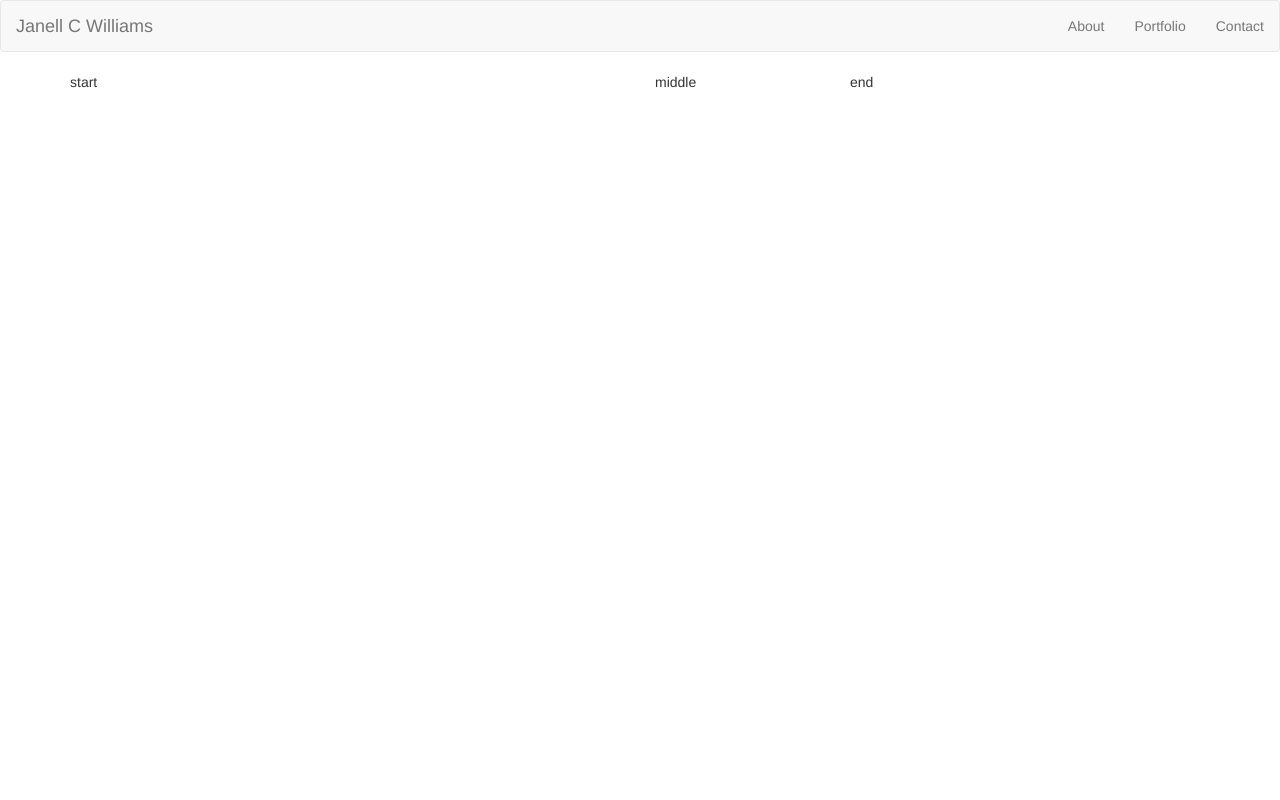
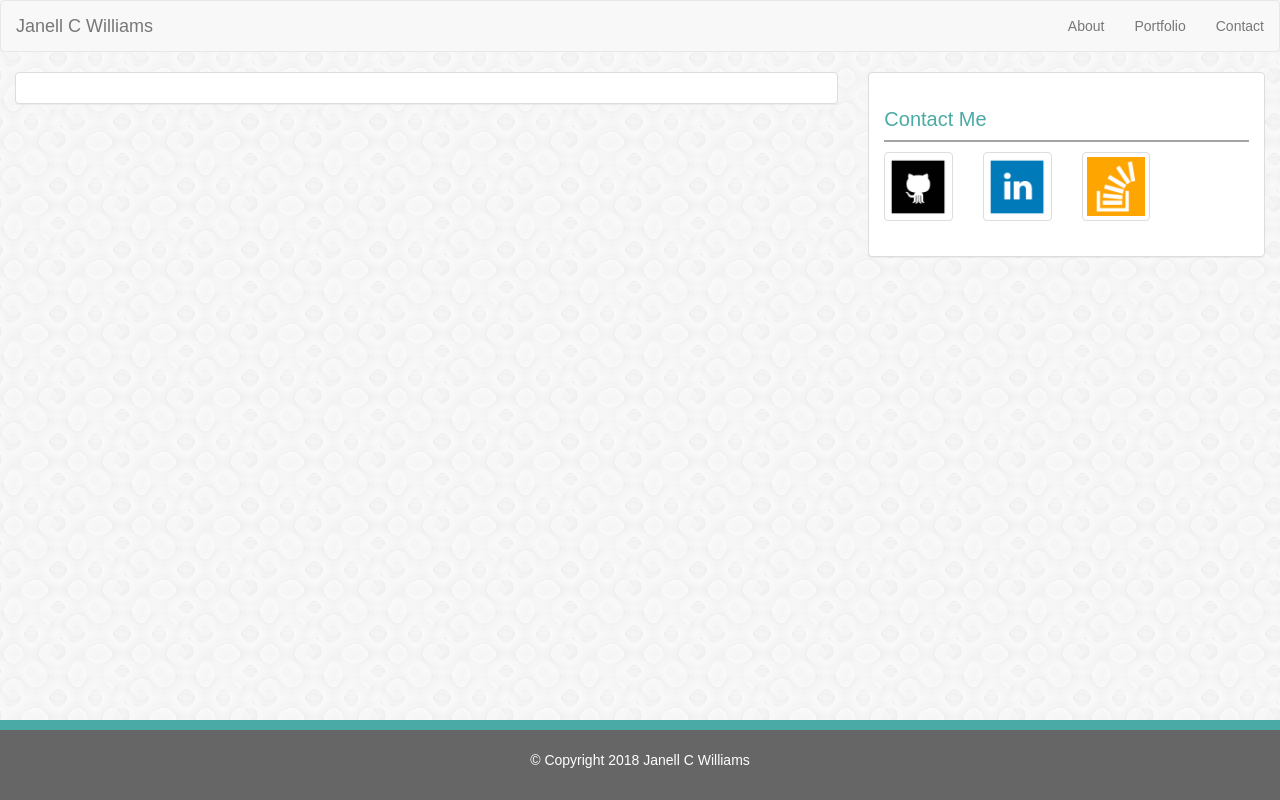
Before and after one commit to jcw124/Bootstrap-Portfolio, a plain HTML site: page contact.html in a window 1280 px wide. Drawn offline with nearby package versions, Linux system fonts and the light colour scheme.

Commit message:
more bootstrap updates

```diff
--- /dev/null
+++ b/assests/css/style.css
@@ -0,0 +1,207 @@
+
+/* * {
+    box-sizing: border-box;
+} */
+body {
+    background: url("../images/confectionary.png");
+    background-repeat: repeat;
+    /* min-width: 960px; */
+    font-family: Arial, Helvetica, sans-serif;
+}
+header {
+    height: 67px;
+    background-color: #fff;
+    border-bottom: 2px solid #ccc;
+}
+footer{
+    position: fixed;
+    left: 0;
+    bottom: 0;
+    width: 100%;
+    height: 10%;
+    background-color:#666666;
+    color: white;
+    text-align: center;
+    border-top-width: 10px;
+    border-top-style: solid;
+    border-top-color: #4aaaa5;
+    padding-top: 15pt;
+}
+h1{
+    color:#4aaaa5;
+    font-size: 25px;
+    border-bottom: 2px solid#a5a5a5;
+    padding-bottom: 10px;
+}
+   h2{
+       text-align: left;
+       color: #4aaaa5;
+       font-size: 20px;
+       border-bottom: 2px solid #a5a5a5;
+    padding-bottom: 10px;
+   }
+/* content{
+    width: 960px;
+    margin: 0 auto;
+} */
+.name{
+    background-color: #4aaaa5;
+    padding: 20px;
+    float: left;
+    color: white;
+    font-size: 25px;
+}
+ /* #profilepic{
+    height: 250px;
+    width: 250px;
+    float: left;
+    padding: 15px;
+} */
+/* .main{
+    background-color: #ffffff;
+    width: 650px;
+    float: left;
+    padding: 20px;
+    border-color:#dddddd;
+    border-style: solid;
+    border-width: 1pt;
+    margin-top:20px;
+    overflow: auto;
+    } */
+/* .content{
+    width: 960px;
+    margin: 0px auto;
+    color:  #777777;
+    font-family: Arial, Helvetica, sans-serif;
+    } */
+
+/* p{
+    overflow: auto;
+    } */
+/* .images img{
+    margin-top:30px;
+    width: 60px;
+    border: none;
+    } */
+/* nav{
+    padding-top: 23px;
+    float: right;
+    } */
+/* ul, li {
+    color: #a5a5a5;
+    display: inline;
+    font-weight: 100;
+    } */
+/* aside{
+    width: 270px;
+    background-color: white;
+    float: right;
+    overflow: auto;
+    display: block;
+    margin-top: 25px;
+    padding: 20px;
+    } */
+/* #aboutme{
+} */
+/* #images img{
+    margin-top:30px;
+    width: 60px;
+    border: none;
+    } */
+/* form{
+        width: 500px;
+        overflow: auto;
+        position: relative;
+    } */
+/* input[type=submit] {
+        background-color:  #4aaaa5;
+        border: none;
+        color: white;
+        padding: 16px 32px;
+        text-decoration: none;
+        margin: 4px 2px;
+        cursor: pointer;
+    } */
+/* input[type=text] {
+        width: 100%;
+        padding: 12px 20px;
+        margin: 8px 0 20px;
+        box-sizing: border-box;
+        display: inline-block;
+    } */
+    /* p{
+        padding: 20px;
+    } */
+/* input[type=submit] {
+    background-color:  #4aaaa5;
+    border: none;
+    color: white;
+    padding: 16px 32px;
+    text-decoration: none;
+    margin: 4px 2px;
+    cursor: pointer;
+} */
+/* #message {
+    min-height: 150px;
+} */
+/* #hangman {
+    background-image:url("../images/abstract-q-c-250-250-1.jpg");
+    float: left;
+    padding-top:150px;
+        text-align: center;
+        width: 48%;
+        height: 220px;
+        margin-top: 30px;
+        background-position: center;
+        background-size: cover;
+    } */
+/* #rpg {
+    background-image:url("../images/abstract-q-c-250-250-1.jpg");
+    float:right;
+    padding-top:150px;
+    text-align: center;
+    width: 48%;
+    height: 220px;
+    margin-top: 30px;
+    background-position: center;
+    background-size: cover;
+    } */
+/* #trivia {
+    background-image:url("../images/abstract-q-c-250-250-1.jpg");
+    float: left;
+    padding-top:150px;
+    text-align: center;
+    width: 48%;
+    height: 220px;
+    margin-top: 30px;
+    background-position: center;
+    background-size: cover;
+    } */
+/* #rutgers {
+        background-image:url("../images/abstract-q-c-250-250-1.jpg");
+        float: right;
+        padding-top:150px;
+        text-align: center;
+        width: 48%;
+        height: 220px;
+        margin-top: 30px;
+        background-position: center;
+        background-size: cover;
+    } */
+/* #rps{
+    background-image:url("../images/abstract-q-c-250-250-1.jpg");
+    float: left;
+    padding-top:150px;
+    text-align: center;
+    width: 48%;
+    height: 220px;
+    margin-top: 30px;
+    background-position: center;
+    background-size: cover;
+    } */
+h4 {
+    font-size: 20px;
+     color: #fff;
+     background-color: #4aaaa5;
+    padding: 20px 0;
+}   */
--- a/contact.html
+++ b/contact.html
@@ -1,45 +1,90 @@
 <html>
+
 <head>
-                <title>Janell Carla Williams Contacts</title>
+  <title>Janell Carla Williams</title>
   <!-- Latest compiled and minified CSS -->
-                  <link rel="stylesheet" href="https://maxcdn.bootstrapcdn.com/bootstrap/3.3.7/css/bootstrap.min.css" integrity="sha384-BVYiiSIFeK1dGmJRAkycuHAHRg32OmUcww7on3RYdg4Va+PmSTsz/K68vbdEjh4u" crossorigin="anonymous">
+  <link rel="stylesheet" href="https://maxcdn.bootstrapcdn.com/bootstrap/3.3.7/css/bootstrap.min.css" integrity="sha384-BVYiiSIFeK1dGmJRAkycuHAHRg32OmUcww7on3RYdg4Va+PmSTsz/K68vbdEjh4u"
+    crossorigin="anonymous">
+  <link rel="stylesheet" type="text/css" href="assests/css/style.css">
   <meta name="viewport" content="width=device-width, initial-scale=1">
 </head>
+
 <body>
   <nav class="navbar navbar-default">
     <div class="container-fluid">
       <!-- Brand and toggle get grouped for better mobile display -->
+      <!-- <header> -->
         <div class="navbar-header">
-                    <button type="button" class="navbar-toggle collapsed" data-toggle="collapse" data-target="#bs-example-navbar-collapse-1" aria-expanded="false">
+          <button type="button" class="navbar-toggle collapsed" data-toggle="collapse" data-target="#bs-example-navbar-collapse-1"
+            aria-expanded="false">
             <span class="sr-only">Toggle navigation</span>
             <span class="icon-bar"></span>
             <span class="icon-bar"></span>
             <span class="icon-bar"></span>
           </button>
-                    <a class="navbar-brand" href="#">Janell C Williams</a>
+          <a class="navbar-brand" href="#" class="name">Janell C Williams</a>
         </div>
         <ul class="nav navbar-nav navbar-right">
-                          <li><a href="index.html">About</a></li>
-                          <li><a href="portfolio.html">Portfolio</a></li>
-                          <li><a href="contact.html">Contact</a></li>
+          <li>
+            <a href="index.html">About</a>
+          </li>
+          <li>
+            <a href="portfolio.html">Portfolio</a>
+          </li>
+          <li>
+            <a href="contact.html">Contact</a>
+          </li>
         </ul>
-                </div><!-- /.container-fluid -->
+        <!-- </header> -->
+    </div>
   </nav>
-            <div class="container">
+
+
+
+            <div class="container-fluid">
                 <div class="row">
-                    <div class="col-sm-6">
-                    start
+                  <div class="col-sm-8">
+                    <div class="panel panel-default">
+                      <div class="panel-body">
+
                     </div>
-                    <div class="col-sm-2">
-                        middle
                   </div>
-                    <div class="col-sm-4">
-                        end
+                  </div>
+              <div class="col-sm-4 ">
+                <div class="panel panel-default">
+                  <div class="panel-body">
+                      <h2>Contact Me</h2>
+                    <div class="row ">
+                      <div class="col-xs-3 ">
+                        <a href="https://github.com/jcw124 ">
+                          <img class="thumbnail " style="width: 100% " src="assests/images/if_github_square_black_107109.png
+                                " class="img-fluid img-thumbnail " alt="Gitlab ">
+                      </div>
+                      <div class="col-xs-3">
+                        <a href="https://www.linkedin.com/in/Janell-Carla-Williams/ ">
+                          <img class="thumbnail " style="width: 100% " src="assests/images/if_linkedin_square_color_107091.png
+                                " class="img-fluid img-thumbnail " alt="LinkedIn ">
+                      </div>
+                      <div class="col-xs-3">
+                        <a href="https://stackoverflow.com/users/9314334/jcw124 ">
+                          <img class="thumbnail " style="width: 100% " src="assests/images/if_stackoverflow_273179.png " class="img-fluid
+                                img-thumbnail " alt="Stack Overflow ">
+                      </div>
+                    </div>
+                  </div>
+                </div>
+              </div>
               </div>
               </div>
               </div>
 
 
 
+
+
+            <footer>
+              © Copyright 2018 Janell C Williams
+            </footer>
+
             </body>
 </html>
--- a/index.html
+++ b/index.html
@@ -5,6 +5,7 @@
   <!-- Latest compiled and minified CSS -->
   <link rel="stylesheet" href="https://maxcdn.bootstrapcdn.com/bootstrap/3.3.7/css/bootstrap.min.css" integrity="sha384-BVYiiSIFeK1dGmJRAkycuHAHRg32OmUcww7on3RYdg4Va+PmSTsz/K68vbdEjh4u"
     crossorigin="anonymous">
+  <link rel="stylesheet" type="text/css" href="assests/css/style.css">
   <meta name="viewport" content="width=device-width, initial-scale=1">
 </head>
 
@@ -12,6 +13,7 @@
   <nav class="navbar navbar-default">
     <div class="container-fluid">
       <!-- Brand and toggle get grouped for better mobile display -->
+      <!-- <header> -->
         <div class="navbar-header">
           <button type="button" class="navbar-toggle collapsed" data-toggle="collapse" data-target="#bs-example-navbar-collapse-1"
             aria-expanded="false">
@@ -20,7 +22,7 @@
             <span class="icon-bar"></span>
             <span class="icon-bar"></span>
           </button>
-        <a class="navbar-brand" href="#">Janell C Williams</a>
+          <a class="navbar-brand" href="#" class="name">Janell C Williams</a>
         </div>
         <ul class="nav navbar-nav navbar-right">
           <li>
@@ -33,56 +35,66 @@
             <a href="contact.html">Contact</a>
           </li>
         </ul>
+        <!-- </header> -->
     </div>
-    <!-- /.container-fluid -->
   </nav>
+
 
   <div class="container-fluid">
     <div class="row">
-      <div class="col-sm-8">
+      <div class="col-sm-6">
+        <div class="panel panel-default">
+          <div class="panel-body">
               <h2>About Me</h2>
+            <div class="row">
+              <div class="col-xs-6 col-md-3">
+
+                <a href="#" class="thumbnail">
+                  <img src="assests/images/janell.jpg " alt="Janell C Williams">
+                </a>
               </div>
-      <div class="col-sm-4">
-        <h2>Contact Me</h2>
-      </div>
-    </div>
-    <div class="row">
-      <div class="col-sm-8">
-        <div class="row">
-          <div class="col-sm-3">
-            <div class="media>
-
-                <div class=" media-left ">
-              <img id="profilepic " src="assests/images/janell.jpg " alt="Janell C Williams " style="width: 50% " >
-          </div>
-          </div>
-          <div class="col-sm-5 ">
-          <!-- <div class="col-sm-4 "> -->
               <p>My name is Janell Carla Williams. I am currently working as a Software Engineer in the Quality Assurance area.</p>
               <p>I enjoy a challenge and bring a positive energy and attiutude to everything I do.</p>
             </div>
           </div>
         </div>
-
+      </div>
+    <div class="col-sm-6">
+    </div>
   <div class="col-sm-4 ">
+    <div class="panel panel-default">
+      <div class="panel-body">
+          <h2>Contact Me</h2>
         <div class="row ">
-              <div class="col-xs-2 ">
+          <div class="col-xs-3 ">
             <a href="https://github.com/jcw124 ">
-                    <img src="assests/images/if_github_square_black_107109.png " class="img-fluid img-thumbnail " alt="Gitlab ">
+              <img class="thumbnail " style="width: 100% " src="assests/images/if_github_square_black_107109.png
+                    " class="img-fluid img-thumbnail " alt="Gitlab ">
           </div>
-             <div class="col-xs-2 ">
+          <div class="col-xs-3">
             <a href="https://www.linkedin.com/in/Janell-Carla-Williams/ ">
-                      <img src="assests/images/if_linkedin_square_color_107091.png " class="img-fluid img-thumbnail
-              " alt="LinkedIn ">
+              <img class="thumbnail " style="width: 100% " src="assests/images/if_linkedin_square_color_107091.png
+                    " class="img-fluid img-thumbnail " alt="LinkedIn ">
           </div>
-              <div class="col-xs-2 ">
+          <div class="col-xs-3">
             <a href="https://stackoverflow.com/users/9314334/jcw124 ">
-                <img src="assests/images/if_stackoverflow_273179.png " class="img-fluid img-thumbnail " alt="Stack Overflow ">
+              <img class="thumbnail " style="width: 100% " src="assests/images/if_stackoverflow_273179.png " class="img-fluid
+                    img-thumbnail " alt="Stack Overflow ">
+          </div>
+        </div>
+      </div>
     </div>
   </div>
   </div>
   </div>
 
 
+
+
+  <footer>
+    © Copyright 2018 Janell C Williams
+  </footer>
+
 </body>
+
 </html>
```
Also changed, not shown: portfolio.html (+70 -8 lines), 1 other file. Lines whose indentation alone changed are shown as unchanged.
